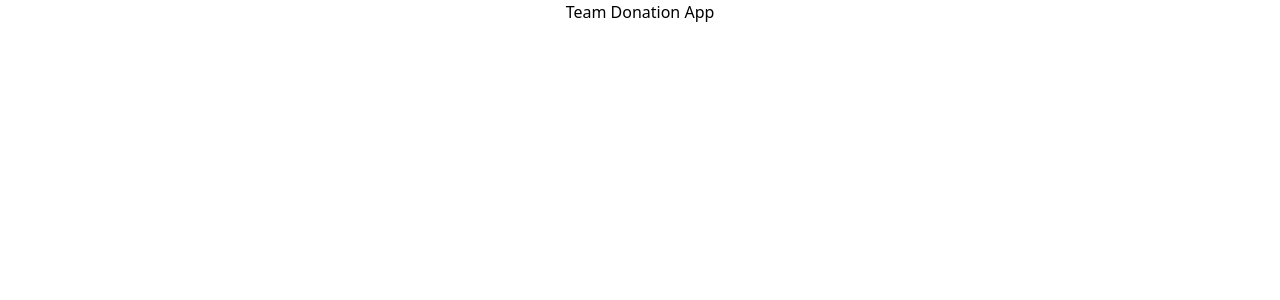
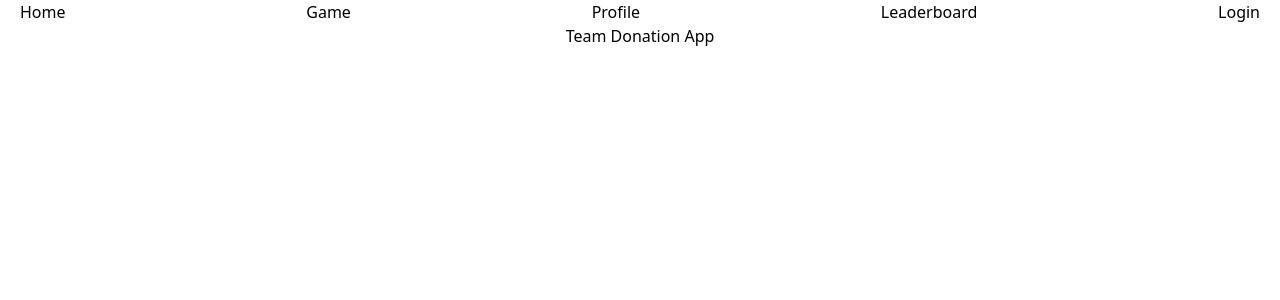
Before and after one commit to CurtisUnderwood/team-donation-app, a Next.js app: page / in a window 1280 px wide. Shown: the top 300 px of the page. Built offline with nearby package versions, Linux system fonts and the light colour scheme.

Commit message:
Created Pages with functional navbar.

```diff
--- /dev/null
+++ b/components/navbar.tsx
@@ -0,0 +1,37 @@
+import Link from 'next/link';
+
+const Navbar = () => {
+  return (
+    <nav>
+      <ul className="flex justify-between items-center mx-5">
+        <li>
+          <Link href="/">
+            <p>Home</p>
+          </Link>
+        </li>
+        <li>
+          <Link href="/game">
+            <p>Game</p>
+          </Link>
+        </li>
+        <li>
+          <Link href="/profile">
+            <p>Profile</p>
+          </Link>
+        </li>
+        <li>
+          <Link href="/leaderboard">
+            <p>Leaderboard</p>
+          </Link>
+        </li>
+        <li>
+          <Link href="/login">
+            <p>Login</p>
+          </Link>
+        </li>
+      </ul>
+    </nav>
+  );
+};
+
+export default Navbar;
--- a/pages/_app.tsx
+++ b/pages/_app.tsx
@@ -1,6 +1,14 @@
 import "@/styles/globals.css";
 import type { AppProps } from "next/app";
+import Navbar from "@/components/navbar";
 
 export default function App({ Component, pageProps }: AppProps) {
-  return <Component {...pageProps} />;
+
+return (
+    <>
+      <Navbar />
+      <Component {...pageProps} />
+    </>
+  );
+
 }
--- a/pages/index.tsx
+++ b/pages/index.tsx
@@ -1,3 +1,5 @@
+import Navbar from "@/components/navbar";
+
 export default function Home() {
   return (
     <main
```
Also changed, not shown: pages/game.tsx (added, +11 -0 lines), pages/leaderboard.tsx (added, +11 -0 lines), pages/login.tsx (added, +11 -0 lines), pages/profile.tsx (added, +11 -0 lines).
